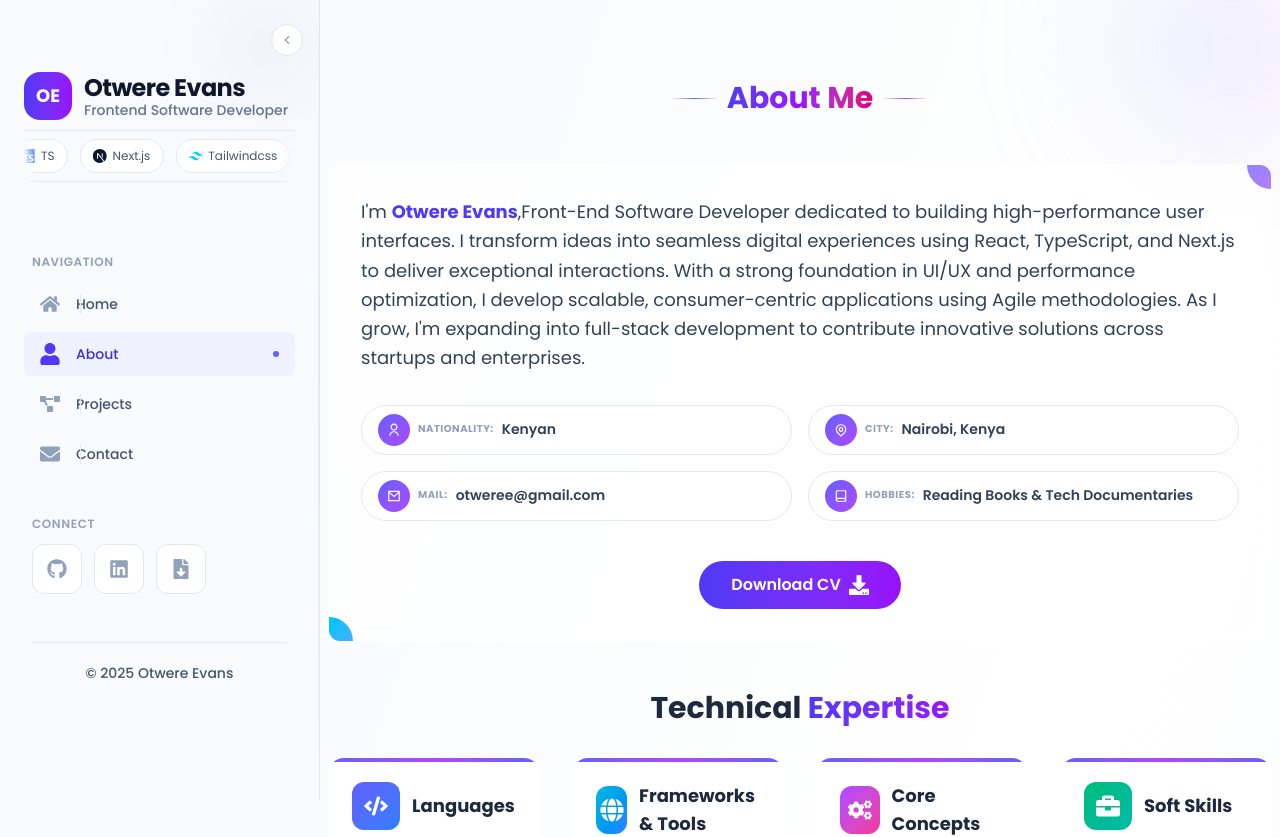
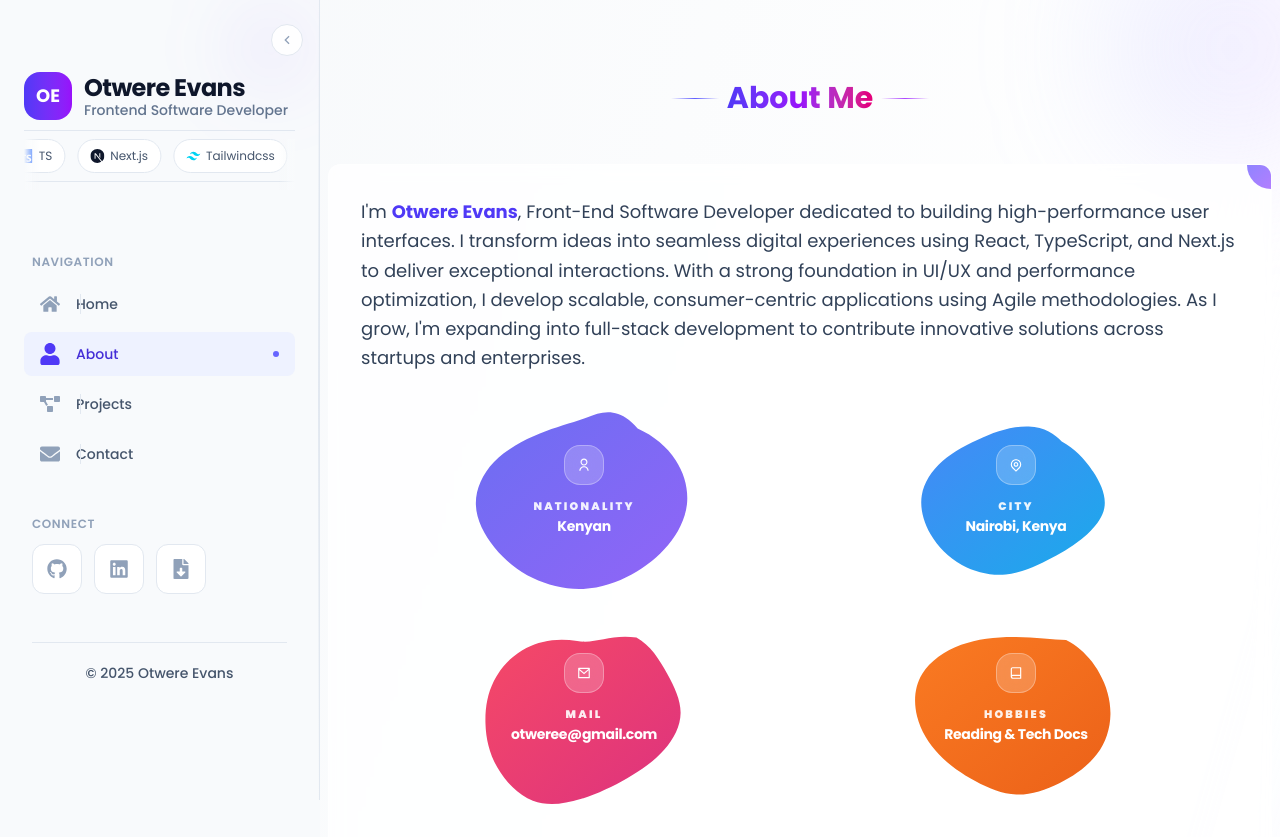
Before and after one commit to otwere/Otwere-Evans-Portfolio, a React (Vite) app: page /about in a window 1280 px wide. Shown: the top 837 px of the page. Built offline with nearby package versions, Linux system fonts and the light colour scheme.

Commit message:
About-cards-updated

```diff
--- a/src/pages/About.tsx
+++ b/src/pages/About.tsx
@@ -28,7 +28,6 @@ export default function About() {
               </h1>
               <div className="h-px w-12 bg-gradient-to-r from-transparent via-purple-500 to-transparent"></div>
             </div>
-
           </div>
 
           {/* Main Content Card */}
@@ -38,27 +37,89 @@ export default function About() {
             <div className="absolute -bottom-6 -left-6 h-12 w-12 rounded-full bg-gradient-to-br from-cyan-400 to-blue-400"></div>
 
             <p className="relative text-lg leading-relaxed text-slate-700">
-              I'm <strong className="font-bold text-indigo-600">Otwere Evans</strong>,Front-End Software Developer dedicated to building high-performance user interfaces. I transform ideas into seamless digital experiences using React, TypeScript, and Next.js to deliver exceptional interactions. With a strong foundation in UI/UX and performance optimization, I develop scalable, consumer-centric applications using Agile methodologies. As I grow, I'm expanding into full-stack development to contribute innovative solutions across startups and enterprises.
+              I'm <strong className="font-bold text-indigo-600">Otwere Evans</strong>, Front-End Software Developer dedicated to building high-performance user interfaces. I transform ideas into seamless digital experiences using React, TypeScript, and Next.js to deliver exceptional interactions. With a strong foundation in UI/UX and performance optimization, I develop scalable, consumer-centric applications using Agile methodologies. As I grow, I'm expanding into full-stack development to contribute innovative solutions across startups and enterprises.
             </p>
 
-            {/* Personal Info Grid */}
-            <div className="mt-8 grid grid-cols-1 gap-4 sm:grid-cols-2">
+            {/* Personal Info - Refined Blobs (Flex Layout) */}
+            <div className="mt-8 flex flex-wrap justify-center gap-x-4 gap-y-2 lg:gap-x-48">
+              {/* Defs for gradients - shared across all blobs */}
+              <svg className="absolute h-0 w-0">
+                <defs>
+                  <linearGradient id="grad1" x1="0%" y1="0%" x2="100%" y2="100%">
+                    <stop offset="0%" style={{ stopColor: '#6366f1', stopOpacity: 0.95 }} />
+                    <stop offset="100%" style={{ stopColor: '#8b5cf6', stopOpacity: 0.95 }} />
+                  </linearGradient>
+                  <linearGradient id="grad2" x1="0%" y1="0%" x2="100%" y2="100%">
+                    <stop offset="0%" style={{ stopColor: '#3b82f6', stopOpacity: 0.95 }} />
+                    <stop offset="100%" style={{ stopColor: '#0ea5e9', stopOpacity: 0.95 }} />
+                  </linearGradient>
+                  <linearGradient id="grad3" x1="0%" y1="0%" x2="100%" y2="100%">
+                    <stop offset="0%" style={{ stopColor: '#f43f5e', stopOpacity: 0.95 }} />
+                    <stop offset="100%" style={{ stopColor: '#db2777', stopOpacity: 0.95 }} />
+                  </linearGradient>
+                  <linearGradient id="grad4" x1="0%" y1="0%" x2="100%" y2="100%">
+                    <stop offset="0%" style={{ stopColor: '#f97316', stopOpacity: 0.95 }} />
+                    <stop offset="100%" style={{ stopColor: '#ea580c', stopOpacity: 0.95 }} />
+                  </linearGradient>
+                </defs>
+              </svg>
+
               {[
-                { icon: <RiUserLine className="text-sm" />, label: "Nationality", value: "Kenyan" },
-                { icon: <RiMapPinLine className="text-sm" />, label: "City", value: "Nairobi, Kenya" },
-                { icon: <RiMailLine className="text-sm" />, label: "Mail", value: "otweree@gmail.com" },
-                { icon: <RiBookLine className="text-sm" />, label: "Hobbies", value: "Reading Books & Tech Documentaries" },
+                {
+                  icon: <RiUserLine />,
+                  label: "Nationality",
+                  value: "Kenyan",
+                  gradient: "url(#grad1)",
+                  path: "M44.7,-76.4C58.1,-69.2,69.2,-58.1,76.4,-44.7C83.7,-31.3,87.1,-15.7,85.8,-0.8C84.4,14.1,78.3,28.2,70.1,40.1C61.9,52,51.6,61.7,39.7,69.5C27.8,77.3,13.9,83.1,-0.5,83.9C-14.9,84.7,-29.8,80.5,-42.6,73.1C-55.4,65.7,-66,55.1,-74.6,42.4C-83.2,29.7,-89.7,14.9,-90.1,-0.2C-90.5,-15.3,-84.9,-30.6,-75,-43C-65.1,-55.4,-51,-64.8,-36.8,-71.6C-22.6,-78.4,-8.3,-82.6,3,-87.8C14.3,-93,28.6,-99.3,44.7,-76.4Z",
+                },
+                {
+                  icon: <RiMapPinLine />,
+                  label: "City",
+                  value: "Nairobi, Kenya",
+                  gradient: "url(#grad2)",
+                  path: "M38.1,-63.4C49.1,-56.3,57.6,-45.3,64.2,-33.4C70.8,-21.5,75.4,-8.6,73.6,3.1C71.8,14.8,63.5,25.4,54.7,33.9C45.9,42.4,36.5,48.9,26,55.3C15.5,61.7,3.9,68.1,-8.5,69.5C-20.9,70.9,-34,67.3,-45.1,60C-56.2,52.7,-65.2,41.7,-71.2,29.3C-77.2,16.9,-80.2,3.1,-78.5,-9.7C-76.8,-22.5,-70.4,-34.3,-61.2,-44C-52,-53.7,-40,-61.3,-27.7,-67.6C-15.4,-73.9,-2.7,-78.9,10.6,-78.4C23.9,-77.9,32.4,-70.5,38.1,-63.4Z",
+                },
+                {
+                  icon: <RiMailLine />,
+                  label: "Mail",
+                  value: "otweree@gmail.com",
+                  gradient: "url(#grad3)",
+                  path: "M43.7,-75.4C55.4,-67.7,62.8,-53.4,69.1,-39.8C75.4,-26.2,80.6,-13.1,80.5,-0.1C80.4,12.9,74.9,25.8,66.8,36.8C58.7,47.8,48,56.9,36,65.2C24,73.5,10.7,81.1,-2.9,86.1C-16.5,91.1,-30.3,93.5,-42.6,87.8C-54.9,82.1,-65.7,68.3,-72.4,54.1C-79.1,39.9,-81.7,25.3,-82.1,10.7C-82.5,-3.9,-80.7,-18.5,-75.1,-31.9C-69.5,-45.3,-60.1,-57.5,-48.1,-65C-36.1,-72.5,-21.5,-75.3,-5.7,-72C10.1,-68.7,21.9,-79.1,43.7,-75.4Z",
+                },
+                {
+                  icon: <RiBookLine />,
+                  label: "Hobbies",
+                  value: "Reading & Tech Docs",
+                  gradient: "url(#grad4)",
+                  path: "M41.7,-73.1C53.7,-66.2,63.1,-53.5,69.4,-40.1C75.7,-26.7,78.9,-12.6,78.7,1.4C78.5,15.4,74.9,29.3,67.5,41.1C60.1,52.9,48.9,62.6,36.5,69.9C24.1,77.2,12.1,82,0.3,81.5C-11.5,81,-23,75.2,-34,68C-45,60.8,-55.5,52.2,-64.1,41.4C-72.7,30.6,-79.4,17.6,-82.4,3.4C-85.4,-10.8,-84.7,-26.2,-78.2,-39C-71.7,-51.8,-59.4,-62.1,-45.7,-68.2C-32,-74.3,-16,-76.3,-0.1,-76.1C15.8,-75.9,31.6,-73.5,41.7,-73.1Z",
+                },
               ].map((item) => (
                 <div
                   key={item.label}
-                  className="group/item flex items-center gap-2 rounded-full border border-slate-200 bg-white px-4 py-2 shadow-none transition-all duration-300 hover:scale-95 hover:border-indigo-300 hover:shadow-none hover:shadow-indigo-100"
+                  className="group relative flex h-50 w-fit min-w-[240px] items-center justify-center px-8 transition-all duration-500 hover:scale-[1.05]"
                 >
-                  <div className="flex h-8 w-8 items-center justify-center rounded-full bg-gradient-to-br from-indigo-500 to-purple-500 text-white shadow-none">
-                    {item.icon}
-                  </div>
-                  <div className="flex items-center gap-2">
-                    <span className="text-[10px] font-bold uppercase tracking-wider text-slate-400 leading-tight">{item.label}:</span>
-                    <span className="text-sm font-semibold text-slate-700 leading-tight group-hover/item:text-indigo-600 transition-colors">{item.value}</span>
+                  <svg
+                    viewBox="0 0 200 200"
+                    preserveAspectRatio="none"
+                    xmlns="http://www.w3.org/2000/svg"
+                    className="absolute inset-x-0 inset-y-0 h-full w-full drop-shadow-none transition-all duration-1000 group-hover:rotate-3 select-none pointer-events-none"
+                  >
+                    <path
+                      fill={item.gradient}
+                      d={item.path}
+                      transform="translate(100 100)"
+                      className="transition-all duration-700 group-hover:saturate-150"
+                    />
+                  </svg>
+
+                  <div className="relative z-10 flex flex-col items-center gap-2 text-white text-center">
+                    <div className="flex h-10 w-10 shrink-0 items-center justify-center rounded-2xl bg-white/20 backdrop-blur-xl shadow-none border border-white/30 group-hover:scale-110 group-hover:rotate-6 transition-all duration-500 -mt-7 mb-2">
+                      <span className="text-sm drop-shadow-none">{item.icon}</span>
+                    </div>
+                    <div className="flex flex-col items-center gap-1">
+                      <span className="text-[11px] font-black uppercase tracking-[0.2em] text-white/90 drop-shadow-none leading-none">{item.label}</span>
+                      <span className="text-sm font-bold tracking-tight text-white drop-shadow-none">{item.value}</span>
+                    </div>
                   </div>
                 </div>
               ))}
@@ -227,7 +288,6 @@ export default function About() {
                       <div className="mt-4 flex items-center gap-4">
                         <div className="relative">
                           <img src={edu.orgImg} alt={edu.org} className="h-12 w-12 rounded-xl object-cover" />
-                          {/* <div className={`absolute -bottom-1 -right-1 h-4 w-4 rounded-full bg-gradient-to-br ${edu.accent}`}></div> */}
                         </div>
                         <div>
                           <h3 className="font-bold text-slate-800">{edu.org}</h3>
@@ -280,7 +340,7 @@ export default function About() {
                     date: "Oct 2023 – Dec 2023",
                     orgImg: "/img/microverse.png",
                     org: "Microverse Inc",
-                    role: "Student Code Reviewer",
+                    role: "Peer to Peer Code Reviewer",
                     location: "Remote",
                     bullets: [
                       "Conducted peer-to-peer code reviews for front-end applications, focusing on React and Redux best practices",
@@ -324,7 +384,7 @@ export default function About() {
                     {/* Timeline Node */}
                     <div className="absolute -left-[9px] top-0 h-5 w-5 rounded-full border-4 border-white bg-indigo-500 ring-2 ring-indigo-100"></div>
 
-                    <div className="group relative overflow-hidden rounded-xl border border-slate-200/50 bg-white p-6 transition-all duration-300 hover:scale-95 hover:border-indigo-200 hover:shadow-none">
+                    <div className="group relative overflow-hidden rounded-xl border border-slate-200/50 bg-white p-6 transition-all duration-300 hover:scale-[1.02] hover:border-indigo-200 hover:shadow-none">
                       {/* Floating elements */}
                       <div className="absolute -top-6 -right-6 h-12 w-12 rounded-full bg-gradient-to-br from-indigo-400 to-purple-400"></div>
                       <div className="absolute -bottom-6 -left-6 h-12 w-12 rounded-full bg-gradient-to-br from-cyan-400 to-blue-400"></div>
@@ -333,14 +393,13 @@ export default function About() {
                           <FaCalendar className="h-3 w-3 text-indigo-600" />
                           <span className="text-sm font-medium text-indigo-600">{exp.date}</span>
                         </div>
-                        <span className="inline-flex items-center rounded-xl bg-indigo-50 px-3 py-1 text-sm font-semibold text-indigo-600">
+                        <span className="inline-flex items-center rounded-xl bg-indigo-50 px-3 py-1 text-sm font-medium text-indigo-600">
                           {exp.location}
                         </span>
                       </div>
                       <div className="mt-4 flex items-center gap-4">
                         <div className="relative">
                           <img src={exp.orgImg} alt={exp.org} className="h-12 w-12 rounded-xl object-cover" />
-                          {/* <div className={`absolute -bottom-1 -right-1 h-4 w-4 rounded-full bg-gradient-to-br ${exp.accent}`}></div> */}
                         </div>
                         <div>
                           <h3 className="font-bold text-slate-800">{exp.org}</h3>
```
